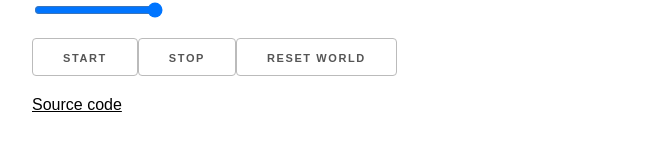
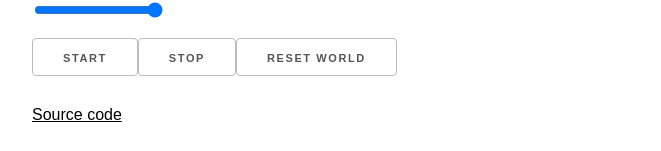
Before and after one commit to jwworth/conway, a React (Create React App) app: page / in a window 1280 px wide. Shown: the part 1096-1247 px from the top of the page, without its empty margins (308-969 px from the left). Before the commit the page ends 1210 px from the top, so only its background shows below. Built offline with nearby package versions, Linux system fonts and the light colour scheme; the HTML template or start-up script is replaced by a standard one.

Commit message:
A little more padding

```diff
--- a/src/App.tsx
+++ b/src/App.tsx
@@ -217,7 +217,7 @@ class App extends Component<{}, AppState> {
           Stop
         </button>
         <button onClick={this.resetWorld}>Reset World</button>
-        <div style={{ paddingTop: '20px' }}>
+        <div style={{ padding: '30px 0' }}>
           <a href="http://github.com/jwworth/conway" style={{ color: '#000' }}>
             Source code
           </a>
```
